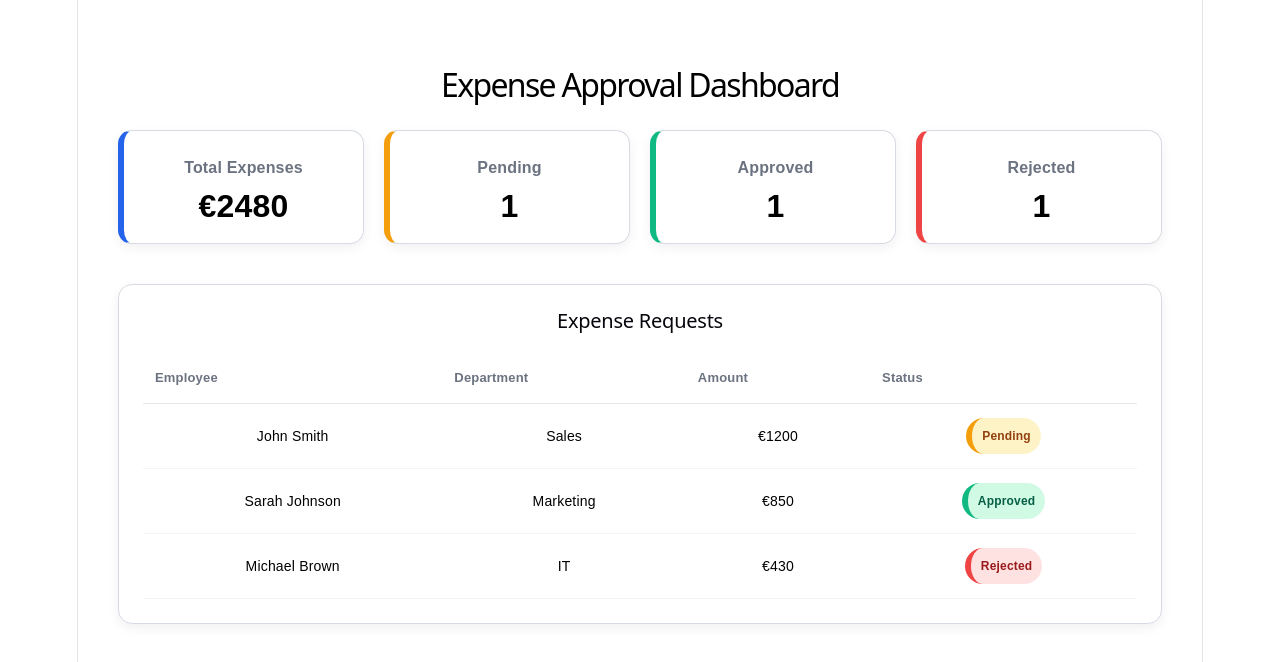
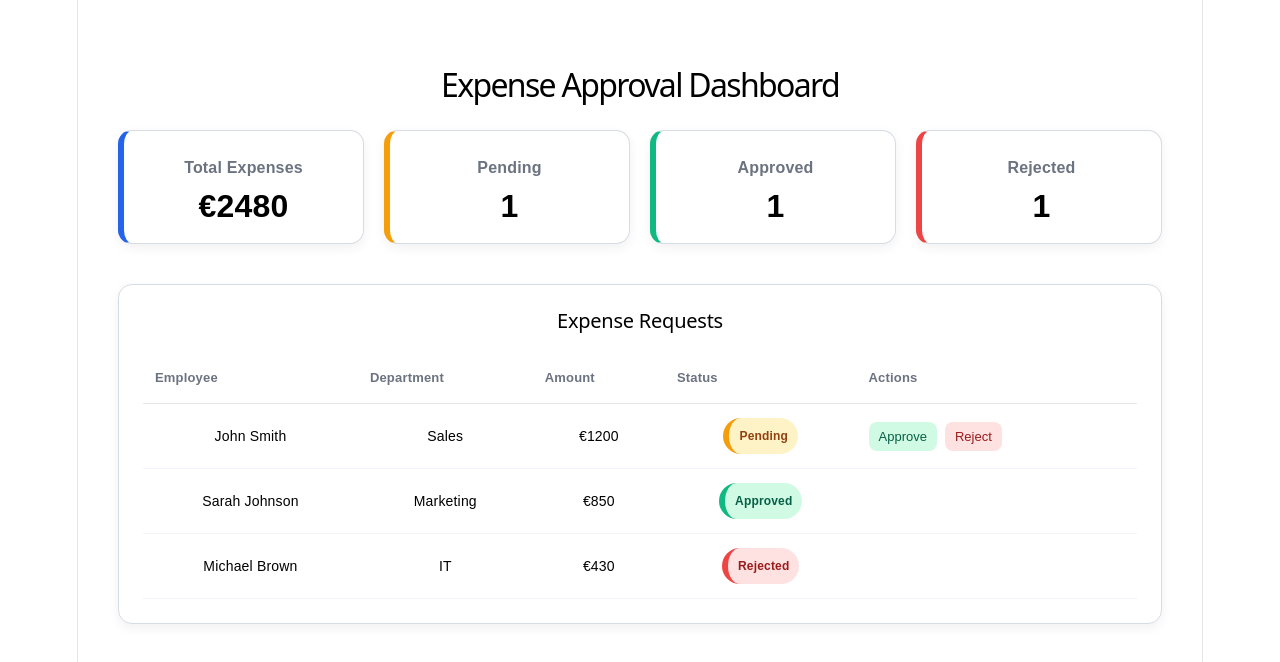
Before and after one commit to marcosgarrido-dev/expense-dashboard, a React (Vite) app: page / in a window 1280 px wide. Shown: the top 662 px of the page. Built offline with nearby package versions, Linux system fonts and the light colour scheme.

Commit message:
Add approve and reject expense actions

```diff
--- a/src/App.jsx
+++ b/src/App.jsx
@@ -23,6 +23,21 @@ function App() {
     (expense) => expense.status === "Rejected"
   ).length
 
+
+  const updateExpenseStatus = (id, newStatus) => {
+    const updatedExpenses = expenseList.map((expense) => {
+      if (expense.id === id) {
+        return {
+          ...expense,
+          status: newStatus
+        }
+      }
+
+      return expense
+    })
+
+    setExpenseList(updatedExpenses)
+  }
   // console.log(expenseList)
 
   return (
@@ -53,7 +68,10 @@ function App() {
           type="rejected"
         />
       </div>
-      <ExpenseTable expenses={expenseList} />
+      <ExpenseTable
+        expenses={expenseList}
+        onUpdateStatus={updateExpenseStatus}
+      />
     </div>
   )
 }
--- a/src/components/ExpenseRow.jsx
+++ b/src/components/ExpenseRow.jsx
@@ -1,6 +1,6 @@
 import StatusBadge from "./StatusBadge"
 
-function ExpenseRow({ expense }) {
+function ExpenseRow({ expense, onUpdateStatus }) {
   return (
     <tr>
       <td>{expense.employee}</td>
@@ -9,6 +9,25 @@ function ExpenseRow({ expense }) {
       <td>
         <StatusBadge status={expense.status} />
       </td>
+      <td>
+        {expense.status === "Pending" && (
+          <div className="table-actions">
+            <button
+              className="approve-btn"
+              onClick={() => onUpdateStatus(expense.id, "Approved")}
+            >
+              Approve
+            </button>
+
+            <button
+              className="reject-btn"
+              onClick={() => onUpdateStatus(expense.id, "Rejected")}
+            >
+              Reject
+            </button>
+          </div>
+        )}
+      </td>
     </tr>
   )
 }
--- a/src/components/ExpenseTable.jsx
+++ b/src/components/ExpenseTable.jsx
@@ -1,6 +1,6 @@
 import ExpenseRow from "./ExpenseRow"
 
-function ExpenseTable({ expenses }) {
+function ExpenseTable({ expenses, onUpdateStatus }) {
   return (
     <div className="table-container">
       <h2>Expense Requests</h2>
@@ -12,12 +12,17 @@ function ExpenseTable({ expenses }) {
             <th>Department</th>
             <th>Amount</th>
             <th>Status</th>
+            <th>Actions</th>
           </tr>
         </thead>
 
         <tbody>
           {expenses.map((expense) => (
-            <ExpenseRow key={expense.id} expense={expense} />
+            <ExpenseRow
+              key={expense.id}
+              expense={expense}
+              onUpdateStatus={onUpdateStatus}
+            />
           ))}
         </tbody>
       </table>
--- a/src/styles/global.css
+++ b/src/styles/global.css
@@ -96,6 +96,7 @@ body {
 .table-container h2 {
   font-size: 20px;
   margin-bottom: 20px;
+  color: #000000;
 }
 
 .expense-table {
@@ -139,3 +140,34 @@ body {
   background-color: #fee2e2;
   color: #991b1b;
 }
+
+/* Table action buttons */
+.table-actions {
+  display: flex;
+  gap: 8px;
+}
+
+.table-actions button {
+  border: none;
+  border-radius: 8px;
+  padding: 7px 10px;
+  font-size: 13px;
+}
+
+.approve-btn {
+  background-color: #d1fae5;
+  color: #065f46;
+}
+
+.approve-btn:hover {
+  background-color: #a7f3d0;
+}
+
+.reject-btn {
+  background-color: #fee2e2;
+  color: #991b1b;
+}
+
+.reject-btn:hover {
+  background-color: #fecaca;
+}
```
